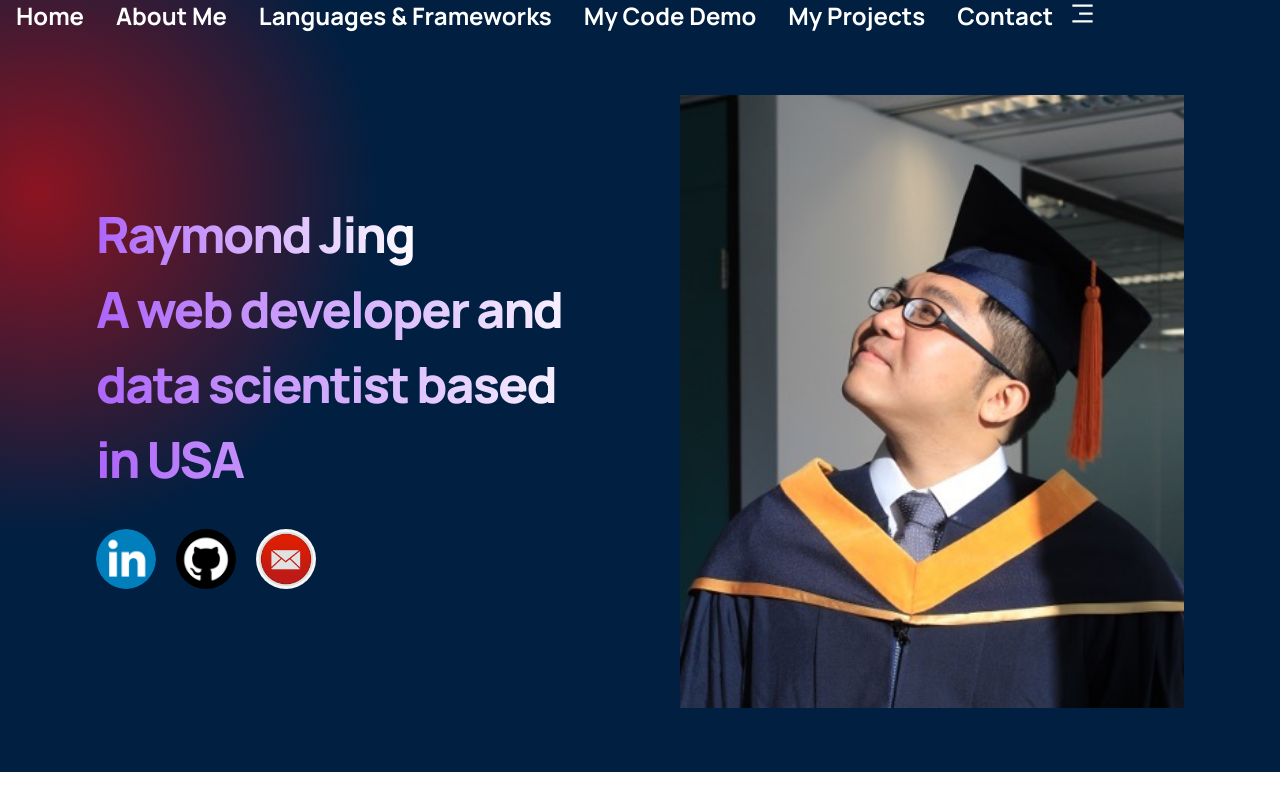
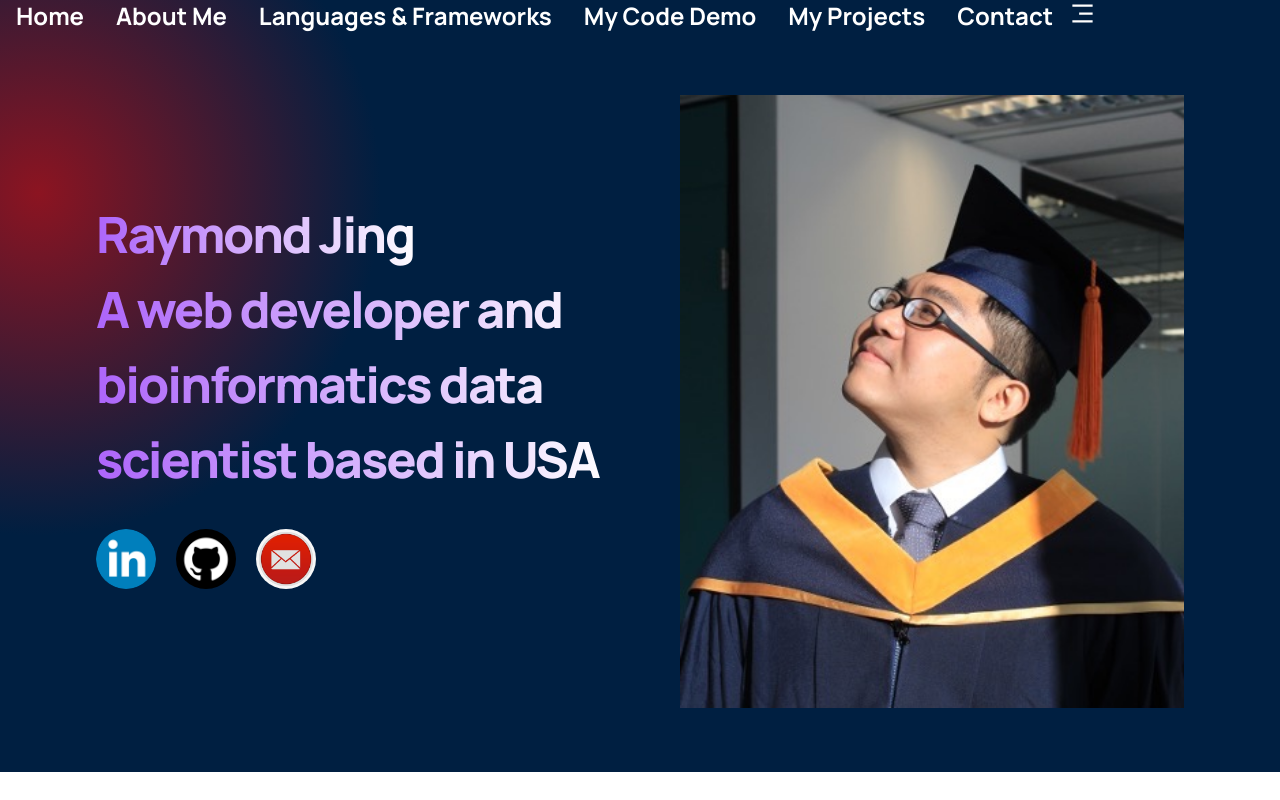
Before and after one commit to jr198868/ray_portfolio, a React (Create React App) app: page / in a window 1280 px wide. Shown: the top 800 px of the page. Built offline with nearby package versions, Linux system fonts and the light colour scheme.

Commit message:
revise header

```diff
--- a/src/components/header/Header.jsx
+++ b/src/components/header/Header.jsx
@@ -11,7 +11,7 @@ const Header = () => {
     <div className="ray__header section__padding" id="home">
         <div className="ray__header-content">
           <h1 className="gradient__text">Raymond Jing</h1>
-          <h1 className="gradient__text">A web developer and data scientist based in USA</h1>
+          <h1 className="gradient__text">A web developer and bioinformatics data scientist based in USA</h1>
 
           <div className="ray__header-content__input">
             <div className="Contactlogo">
```
